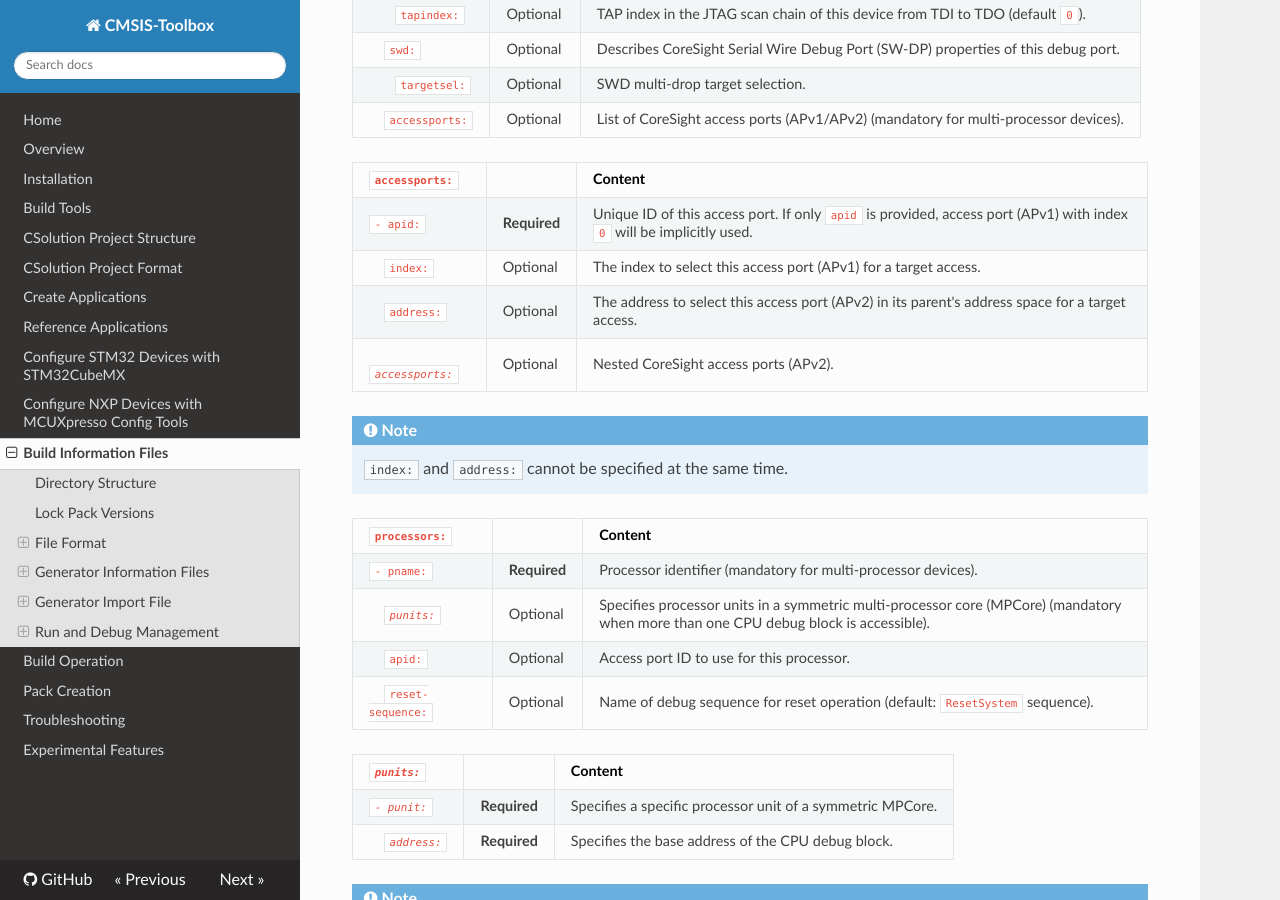
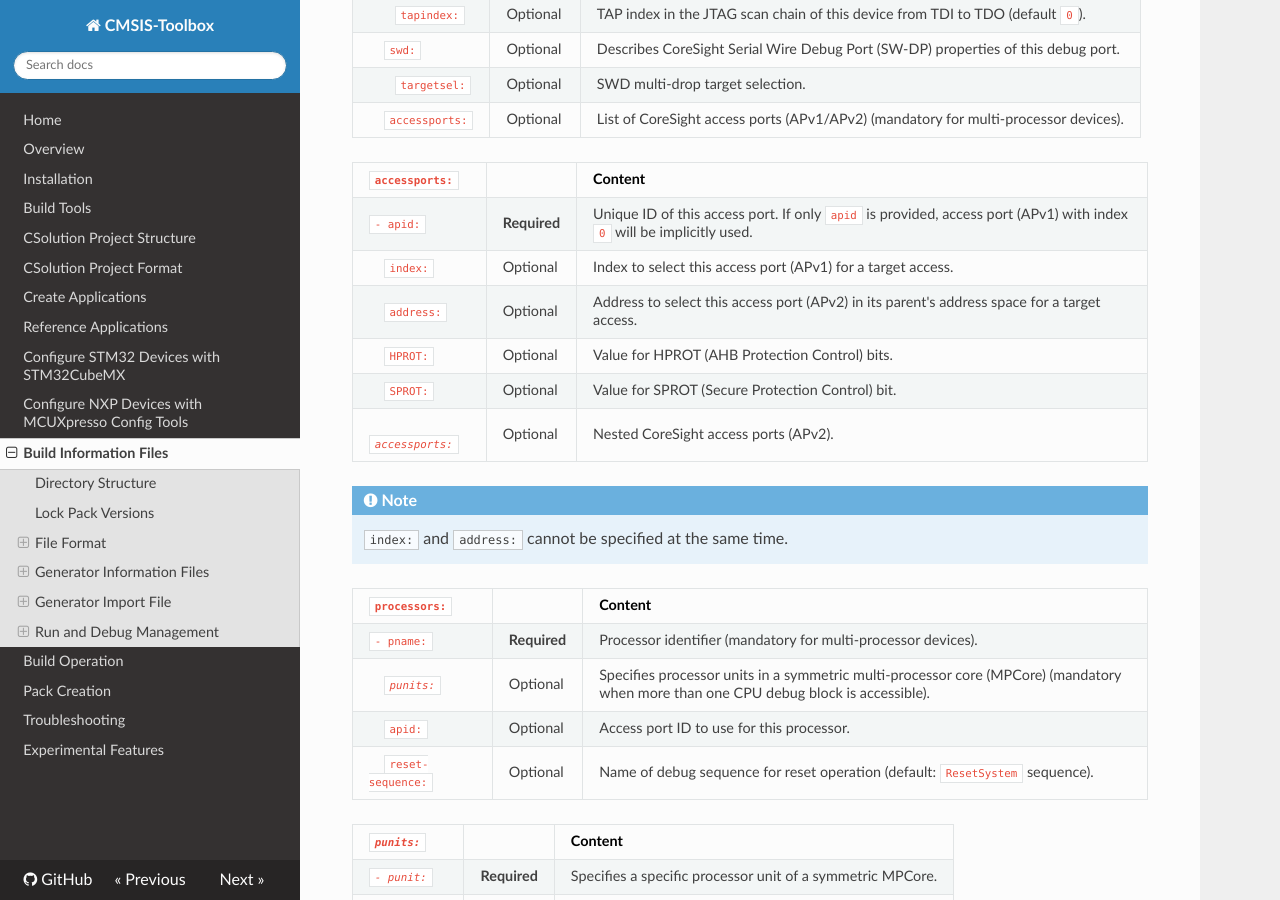
Before and after one commit to Open-CMSIS-Pack/cmsis-toolbox, an MkDocs documentation site: the page built from docs/YML-CBuild-Format.md, in a window 1280 px wide and 900 px high, scrolled down 26303 px. Built offline with MkDocs 1.6.1, drawn with Linux system fonts in a browser that asks for light colours; nearby versions of some CDN libraries.

Commit message:
HPROT/SPROT added (#330)

```diff
--- a/docs/YML-CBuild-Format.md
+++ b/docs/YML-CBuild-Format.md
@@ -1126,8 +1126,10 @@
 `accessports:`                                    |              | Content
 :-------------------------------------------------|--------------|:------------------------------------
 `- apid:`                                         | **Required** | Unique ID of this access port. If only `apid` is provided, access port (APv1) with index `0` will be implicitly used.
-&nbsp;&nbsp;&nbsp; `index:`                       |   Optional   | The index to select this access port (APv1) for a target access.
-&nbsp;&nbsp;&nbsp; `address:`                     |   Optional   | The address to select this access port (APv2) in its parent's address space for a target access.
+&nbsp;&nbsp;&nbsp; `index:`                       |   Optional   | Index to select this access port (APv1) for a target access.
+&nbsp;&nbsp;&nbsp; `address:`                     |   Optional   | Address to select this access port (APv2) in its parent's address space for a target access.
+&nbsp;&nbsp;&nbsp; `HPROT:`                       |   Optional   | Value for HPROT (AHB Protection Control) bits.
+&nbsp;&nbsp;&nbsp; `SPROT:`                       |   Optional   | Value for SPROT (Secure Protection Control) bit.
 &nbsp;&nbsp;&nbsp; *`accessports:`*               |   Optional   | Nested CoreSight access ports (APv2).
 
 !!! Note
```
Also changed, not shown: docs/YML-Input-Format.md (+4 -3 lines).
